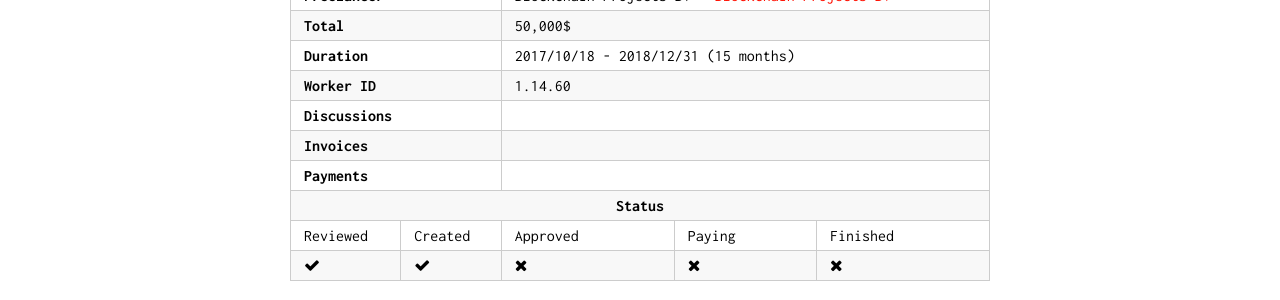
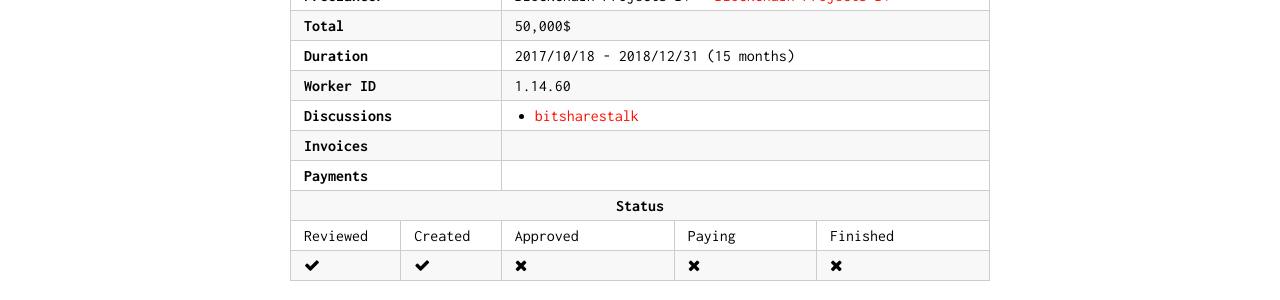
Before and after one commit to thehapax/bitshares.foundation, a Jekyll site: the page built from _workers/2017-10-compliance.md, in a window 1280 px wide and 900 px high. Shown: the part 205-505 px from the top of the window. Built offline with Jekyll 4.4.1, drawn with Linux system fonts in a browser that asks for light colours.

Commit message:
discussion urls added

```diff
--- a/_workers/2017-10-compliance.md
+++ b/_workers/2017-10-compliance.md
@@ -14,6 +14,8 @@ status:
   worker-paying: False
   worker-finished: False
 discussions:
+ - name: bitsharestalk
+   url: https://bitsharestalk.org/index.php/topic,25144.0.html
 payments:
 paymentaccount: blockchainprojects
 invoices:
```
Also changed, not shown: _workers/2017-10-spokesperson.md (+2 -0 lines).
